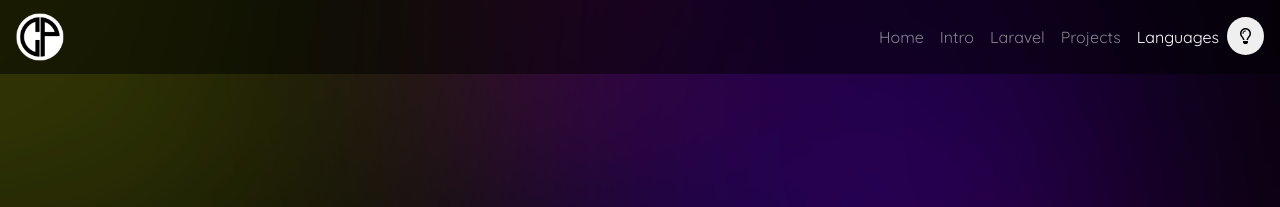
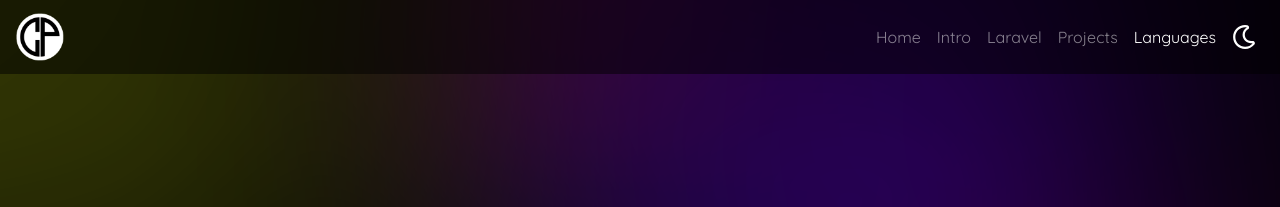
Before and after one commit to calogero11/calogero11.github.io, a Jekyll site: the page built from index.html, in a window 1280 px wide. Shown: the top 207 px of the page. Built offline with Jekyll 4.4.1, drawn with Linux system fonts in a browser that asks for light colours; nearby versions of some CDN libraries; some web fonts are replaced.

Commit message:
[M21] - I have changed the theme toggle - I have changed the title - I have created a link icon

```diff
--- a/_includes/head.html
+++ b/_includes/head.html
@@ -2,7 +2,8 @@
     <meta charset="UTF-8">
     <meta name="viewport" content="width=device-width, initial-scale=1.0">
     <meta http-equiv="X-UA-Compatible" content="ie=edge">
-    <title>Jekyll and Bootstrap</title>
+    <title>Calogero Prestifilippo</title>
+    <link rel="icon" href="/assets/images/Logo-dark.png">
 
     <link rel="stylesheet" href="{{ "/css/main.css" | relative_url }}">
     <link rel="stylesheet" href="https://unpkg.com/aos@next/dist/aos.css" />
--- a/css/custom/_global.scss
+++ b/css/custom/_global.scss
@@ -3,6 +3,50 @@
 
 html {
   overflow-x: hidden;
+}
+
+.btn-white {
+  background-color: white;
+}
+
+.icons {
+  position: relative;
+  display: flex;
+  justify-content: center;
+  align-items: center;
+  border-radius: 50%;
+  cursor: pointer;
+  font-size: 1.5rem;
+  height: 40px;
+  width: 40px;
+}
+
+.layers {
+  position: absolute;
+  display: block;
+}
+
+.icon-default {
+  transition: opacity .3s, transform .3s;
+}
+
+.icon-hover {
+  transition: opacity .3s, transform .3s;
+  transform: rotate(-180deg) scale(.5);
+  opacity: 0;
+}
+
+.icons:hover {
+
+  .icon-hover {
+    transform: rotate(0deg) scale(1);
+    opacity: 1;
+  }
+
+  .icon-default {
+    transform: rotate(180deg) scale(.5);
+    opacity: 0;
+  }
 }
 
 .title1 {
--- a/index.html
+++ b/index.html
@@ -27,9 +27,17 @@ layout: default
                 <a class="nav-link" href="#languages" onclick="smoothScroll()">Languages</a>
             </li>
             <li class="nav-item">
-                <audio id="audio" src="assets/audio/light-switch.wav"></audio>
-                <button class="btn btn-warning" id="dark" onclick="changeTheme('info', 'white', 'dark', 'light');" style="display: none; border-radius: 50%;"><i class="far fa-lightbulb fa-1x"></i></button>
-                <button class="btn btn-white" style="border-radius: 50%;" id="light" onclick="changeTheme('white', 'info', 'light', 'dark');"><i class="far fa-lightbulb fa-1x"></i></button>
+
+                <div class="icons" onclick="changeTheme('info', 'white', 'dark', 'light');" id="dark" style="display: none;">
+                    <i class="far fa-sun icon-default layers" style="color: #fff800;"></i>
+                    <i class="far fa-moon icon-hover layers" style="color: #ffffff;"></i>
+                </div>
+
+                <div class="icons" onclick="changeTheme('white', 'info', 'light', 'dark');" id="light">
+                    <i class="far fa-moon icon-default layers" style="color: #ffffff;"></i>
+                    <i class="far fa-sun icon-hover layers" style="color: #fff800;"></i>
+                </div>
+
             </li>
         </ul>
     </div>
```
Also changed, not shown: other parts of index.html (+1 -2 lines).
